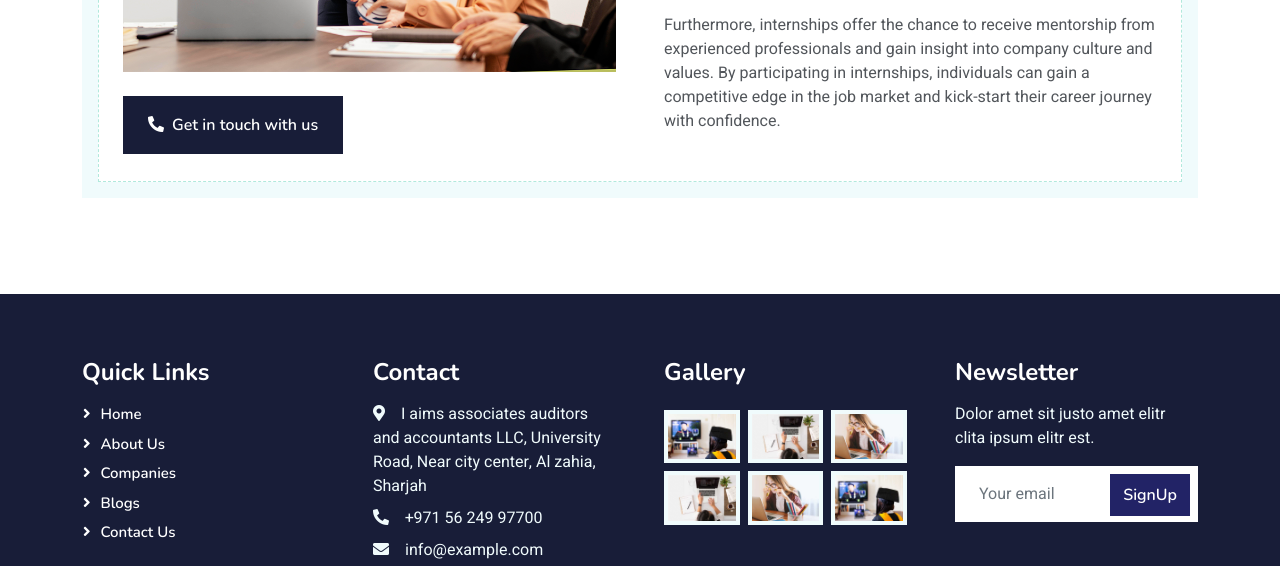
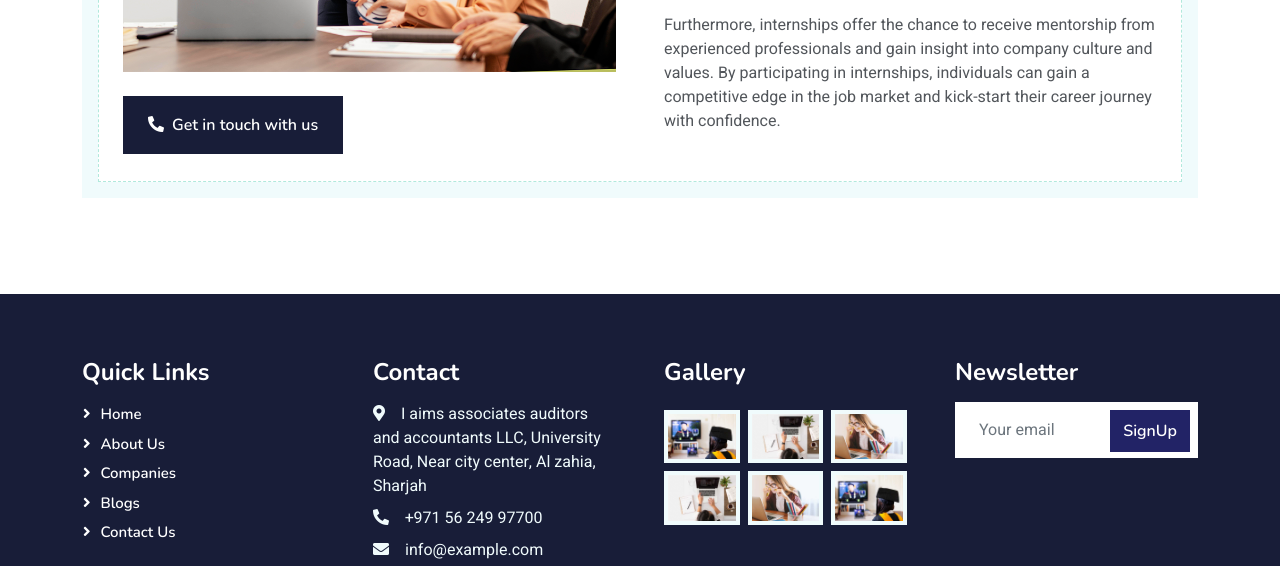
Before and after one commit to DigitalVolcanoes/IAMS, a plain HTML site: page najmat-al-shams-institute.html in a window 1280 px wide. Shown: the part 774-1340 px from the top of the page. Drawn offline with nearby package versions, Linux system fonts and the light colour scheme; a script that the page names is missing.

Commit message:
Update najmat-al-shams-institute.html

```diff
--- a/najmat-al-shams-institute.html
+++ b/najmat-al-shams-institute.html
@@ -218,7 +218,7 @@ Sharjah</p>
                 </div>
                 <div class="col-lg-3 col-md-6">
                     <h4 class="text-white mb-3">Newsletter</h4>
-                    <p>Dolor amet sit justo amet elitr clita ipsum elitr est.</p>
+<!--                     <p>Dolor amet sit justo amet elitr clita ipsum elitr est.</p> -->
                     <div class="position-relative mx-auto" style="max-width: 400px;">
                         <input class="form-control border-0 w-100 py-3 ps-4 pe-5" type="text" placeholder="Your email">
                         <button type="button" class="btn btn-primary py-2 position-absolute top-0 end-0 mt-2 me-2">SignUp</button>
```
